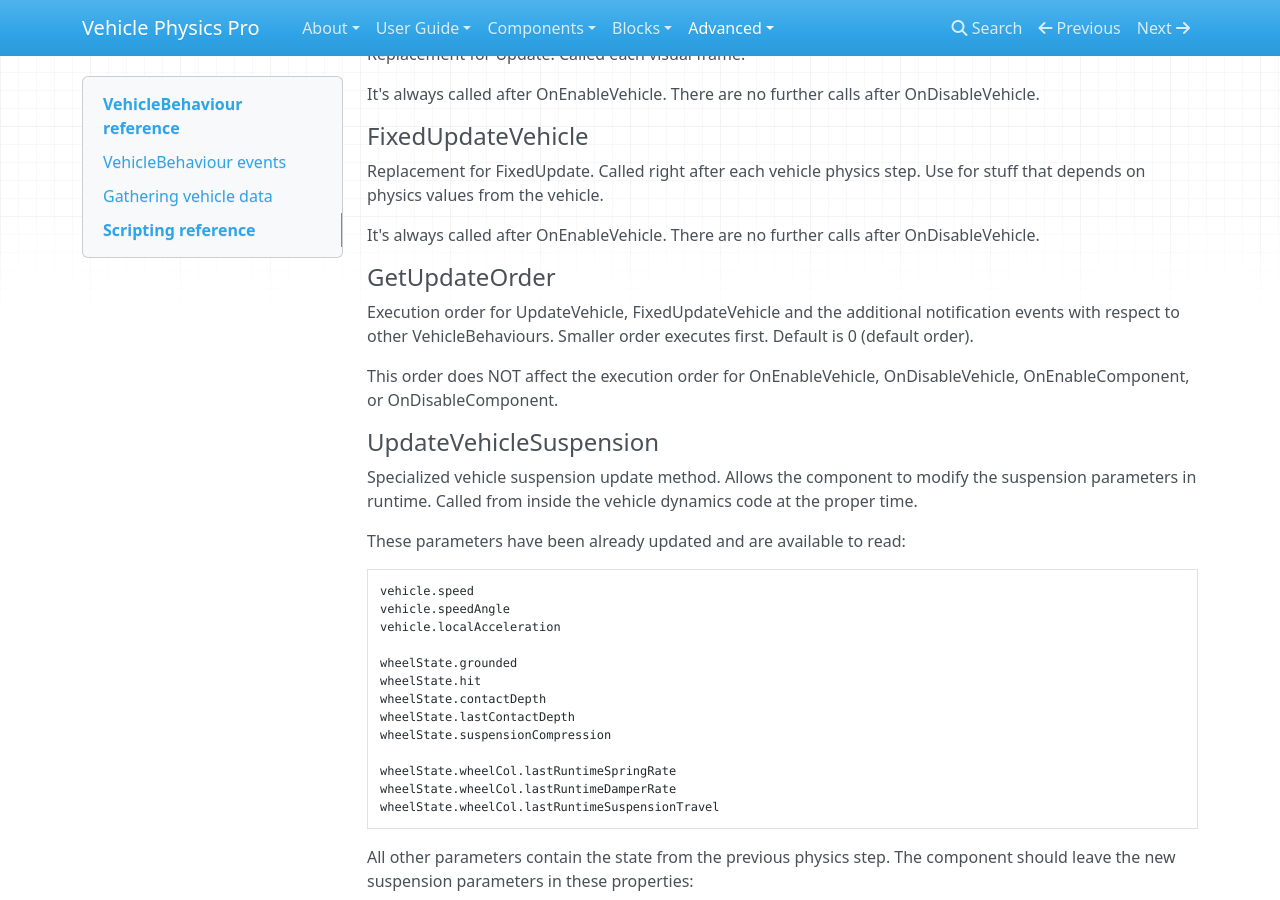
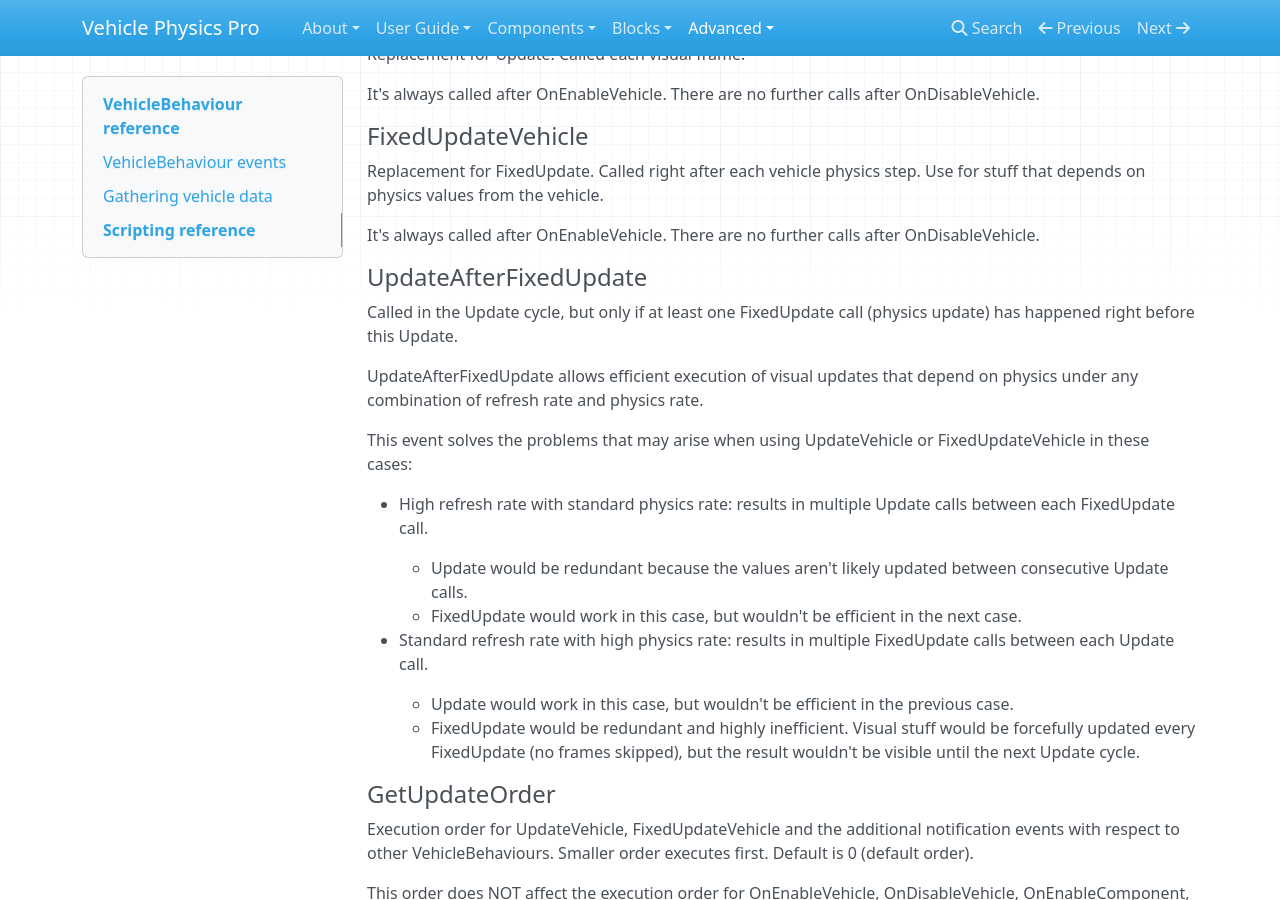
Before and after one commit to EdyJ/vehicle-physics-docs, an MkDocs documentation site: the page built from docs/advanced/vehiclebehaviour-reference.md, in a window 1280 px wide and 900 px high, scrolled down 1001 px. Built offline with MkDocs 1.6.1, drawn with Linux system fonts in a browser that asks for light colours; nearby versions of some CDN libraries; library files that are not in the unit come from our copies.

Commit message:
UpdateAfterFixedUpdate documented

```diff
--- a/docs/advanced/vehiclebehaviour-reference.md
+++ b/docs/advanced/vehiclebehaviour-reference.md
@@ -52,6 +52,30 @@
 depends on physics values from the vehicle.
 
 It's always called after OnEnableVehicle. There are no further calls after OnDisableVehicle.
+
+#### UpdateAfterFixedUpdate
+
+Called in the Update cycle, but only if at least one FixedUpdate call (physics update) has happened
+right before this Update.
+
+UpdateAfterFixedUpdate allows efficient execution of visual updates that depend on physics under any
+combination of refresh rate and physics rate.
+
+This event solves the problems that may arise when using UpdateVehicle or FixedUpdateVehicle in
+these cases:
+
+- High refresh rate with standard physics rate: results in multiple Update calls between each
+ 	FixedUpdate call.
+	- Update would be redundant because the values aren't likely updated between consecutive
+		Update calls.
+	- FixedUpdate would work in this case, but wouldn't be efficient in the next case.
+
+- Standard refresh rate with high physics rate: results in multiple FixedUpdate calls between each
+	Update call.
+	- Update would work in this case, but wouldn't be efficient in the previous case.
+	- FixedUpdate would be redundant and highly inefficient. Visual stuff would be forcefully
+		updated every FixedUpdate (no frames skipped), but the result wouldn't be visible until the
+		next Update cycle.
 
 #### GetUpdateOrder
 
```
